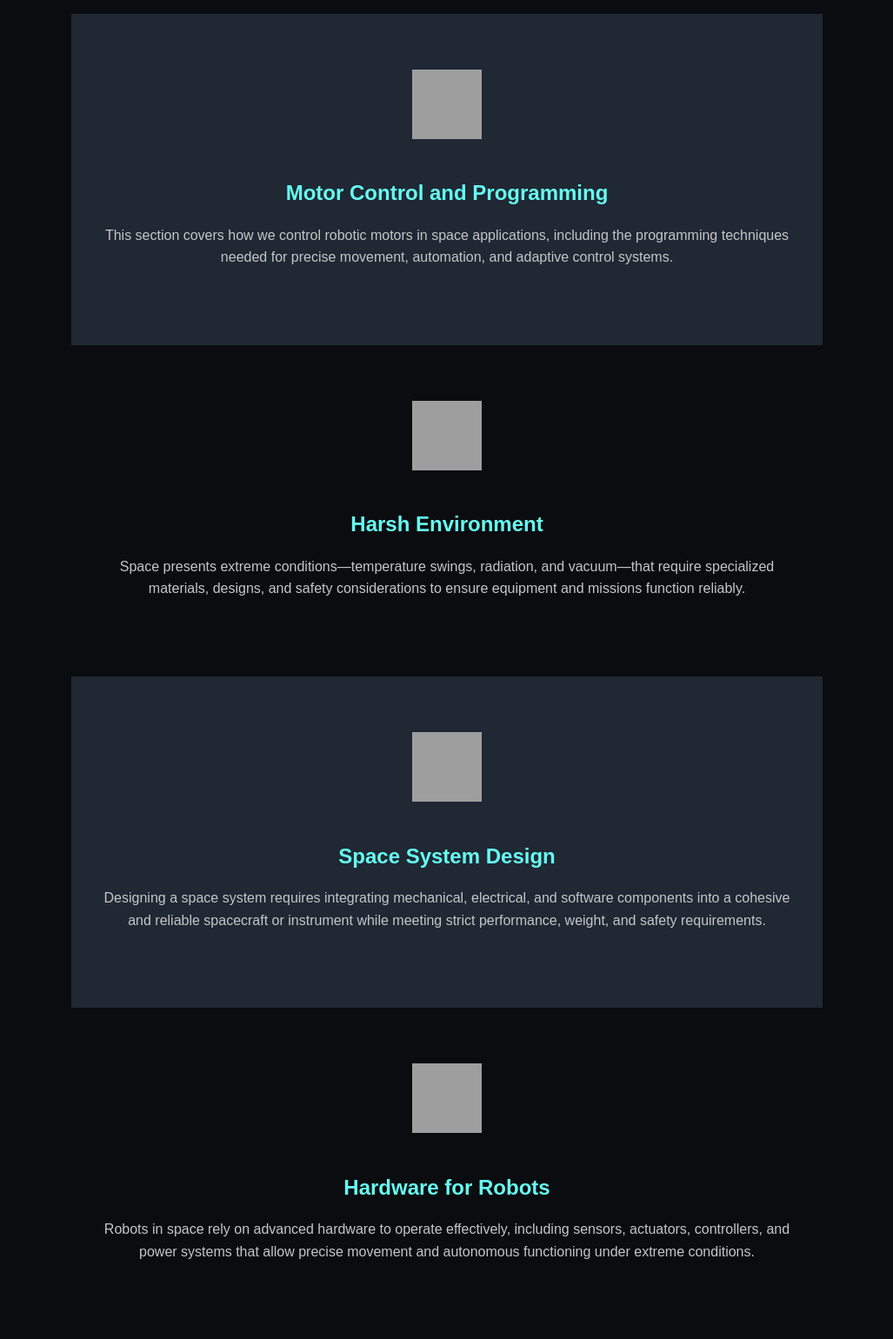
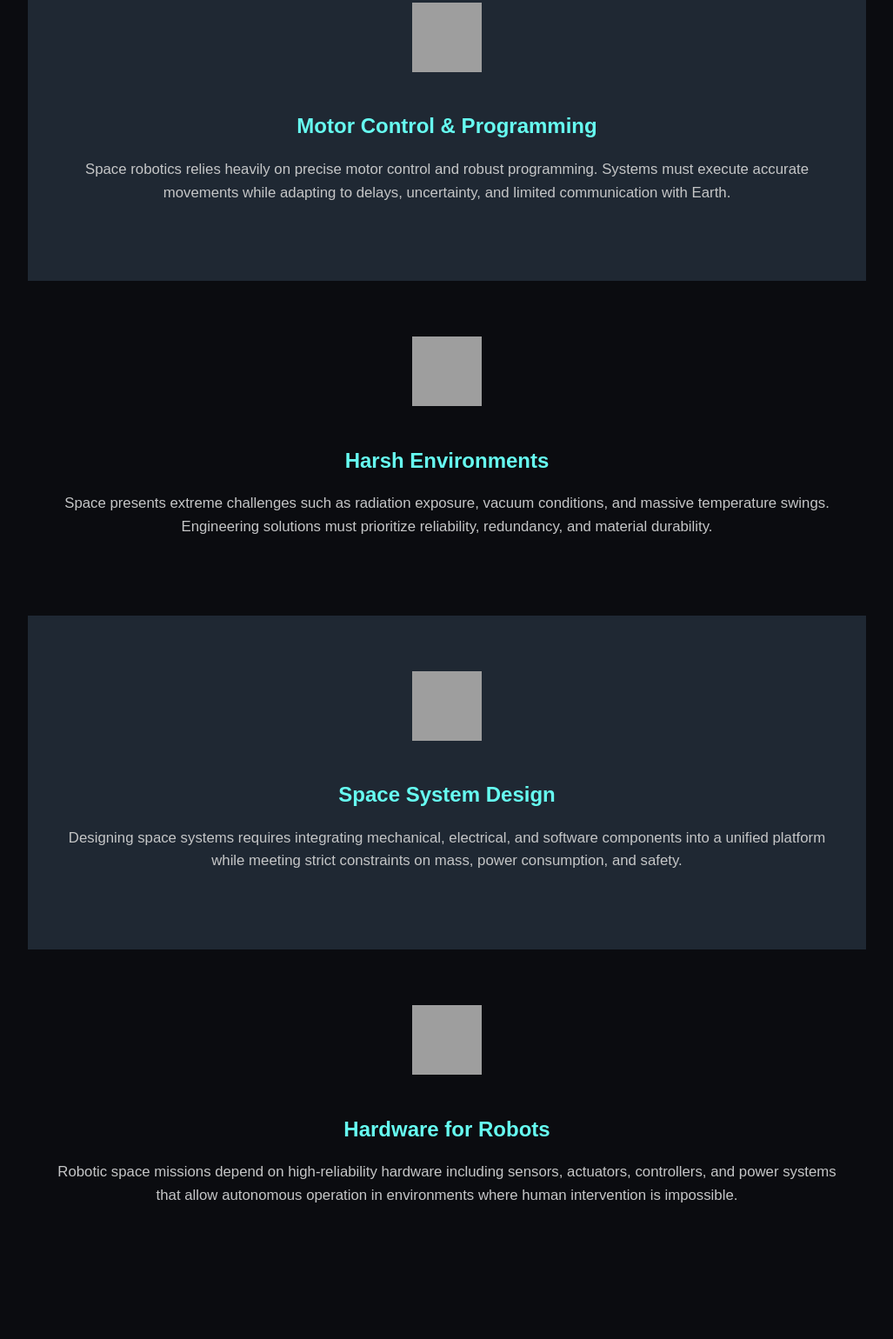
Before and after one commit to jasanveerd/jasanveerd.github.io, a plain HTML site: page space.html in a window 1280 px wide. Shown: the part 1031-2571 px from the top of the page at 87% size, without its empty margins (126-1153 px from the left). After the commit the page ends 2508 px from the top, so only its background shows below. Drawn offline with Linux system fonts and the light colour scheme; grey boxes are pictures that could not be loaded.

Commit message:
Update space.html

```diff
--- a/space.html
+++ b/space.html
@@ -21,6 +21,7 @@
       text-align: center;
       position: sticky;
       top: 0;
+      z-index: 100;
     }
 
     nav a {
@@ -36,13 +37,19 @@
 
     .section {
       padding: 4rem 2rem;
-      max-width: 800px;
+      max-width: 900px;
       margin: auto;
       text-align: center;
     }
 
     .section:nth-child(even) {
       background-color: #1f2833;
+    }
+
+    h1 {
+      color: #66fcf1;
+      margin-bottom: 1rem;
+      font-size: 2.5rem;
     }
 
     h2 {
@@ -52,6 +59,7 @@
 
     p {
       margin-bottom: 1.5rem;
+      font-size: 1.05rem;
     }
 
     .icon {
@@ -67,21 +75,17 @@
   <!-- ===== NAVIGATION ===== -->
   <nav>
     <a href="index.html">Home</a>
-    <a href="#space">Space!</a>
+    <a href="space.html">Space!</a>
+    <a href="experience.html">Experience</a>
   </nav>
 
-  <!-- ===== SPACE ===== -->
-  <section id="space" class="section">
+  <!-- ===== HERO / INTRO ===== -->
+  <section class="section">
     <img src="https://img.icons8.com/ios-filled/100/66fcf1/rocket.png" alt="Space Icon" class="icon">
-    <h2>Space</h2>
+    <h1>Space Engineering</h1>
     <p>
-      My interest in space engineering centers on the design of robotic systems capable
-      of operating in extreme extraterrestrial environments. This includes integrating
-      sensors, actuators, and power systems into reliable, autonomous platforms.
-    </p>
-    <p>
-      Space applications push engineering limits, requiring precision, fault tolerance,
-      and efficiency to ensure mission success in environments where repair is impossible.
+      My interest in space engineering focuses on building robotic systems that can operate
+      reliably in extreme extraterrestrial environments where failure is not an option.
     </p>
   </section>
 
@@ -97,40 +101,40 @@
     <p>
       During high school, watching SpaceX’s Demo-2 launch during the pandemic completely
       captivated me. Seeing astronauts launch from Earth for the first time in nearly a
-      decade showed me how far human innovation has come—and how much farther we can still go.
+      decade showed how far human innovation has come—and how much farther we can still go.
     </p>
   </section>
 
   <!-- ===== MOTOR CONTROL AND PROGRAMMING ===== -->
   <section class="section">
     <img src="https://img.icons8.com/ios-filled/100/66fcf1/robot.png" alt="Motor Control Icon" class="icon">
-    <h2>Motor Control and Programming</h2>
+    <h2>Motor Control & Programming</h2>
     <p>
-      This section covers how we control robotic motors in space applications, including
-      the programming techniques needed for precise movement, automation, and adaptive
-      control systems.
+      Space robotics relies heavily on precise motor control and robust programming.
+      Systems must execute accurate movements while adapting to delays, uncertainty,
+      and limited communication with Earth.
     </p>
   </section>
 
-  <!-- ===== HARSH ENVIRONMENT ===== -->
+  <!-- ===== HARSH ENVIRONMENTS ===== -->
   <section class="section">
     <img src="https://img.icons8.com/ios-filled/100/66fcf1/snow.png" alt="Harsh Environment Icon" class="icon">
-    <h2>Harsh Environment</h2>
+    <h2>Harsh Environments</h2>
     <p>
-      Space presents extreme conditions—temperature swings, radiation, and vacuum—that
-      require specialized materials, designs, and safety considerations to ensure
-      equipment and missions function reliably.
+      Space presents extreme challenges such as radiation exposure, vacuum conditions,
+      and massive temperature swings. Engineering solutions must prioritize reliability,
+      redundancy, and material durability.
     </p>
   </section>
 
   <!-- ===== SPACE SYSTEM DESIGN ===== -->
   <section class="section">
-    <img src="https://img.icons8.com/ios-filled/100/66fcf1/satellite.png" alt="Space System Design Icon" class="icon">
+    <img src="https://img.icons8.com/ios-filled/100/66fcf1/satellite.png" alt="Satellite Icon" class="icon">
     <h2>Space System Design</h2>
     <p>
-      Designing a space system requires integrating mechanical, electrical, and software
-      components into a cohesive and reliable spacecraft or instrument while meeting
-      strict performance, weight, and safety requirements.
+      Designing space systems requires integrating mechanical, electrical, and software
+      components into a unified platform while meeting strict constraints on mass,
+      power consumption, and safety.
     </p>
   </section>
 
@@ -139,9 +143,9 @@
     <img src="https://img.icons8.com/ios-filled/100/66fcf1/gear.png" alt="Hardware Icon" class="icon">
     <h2>Hardware for Robots</h2>
     <p>
-      Robots in space rely on advanced hardware to operate effectively, including
-      sensors, actuators, controllers, and power systems that allow precise movement
-      and autonomous functioning under extreme conditions.
+      Robotic space missions depend on high-reliability hardware including sensors,
+      actuators, controllers, and power systems that allow autonomous operation in
+      environments where human intervention is impossible.
     </p>
   </section>
 
```
